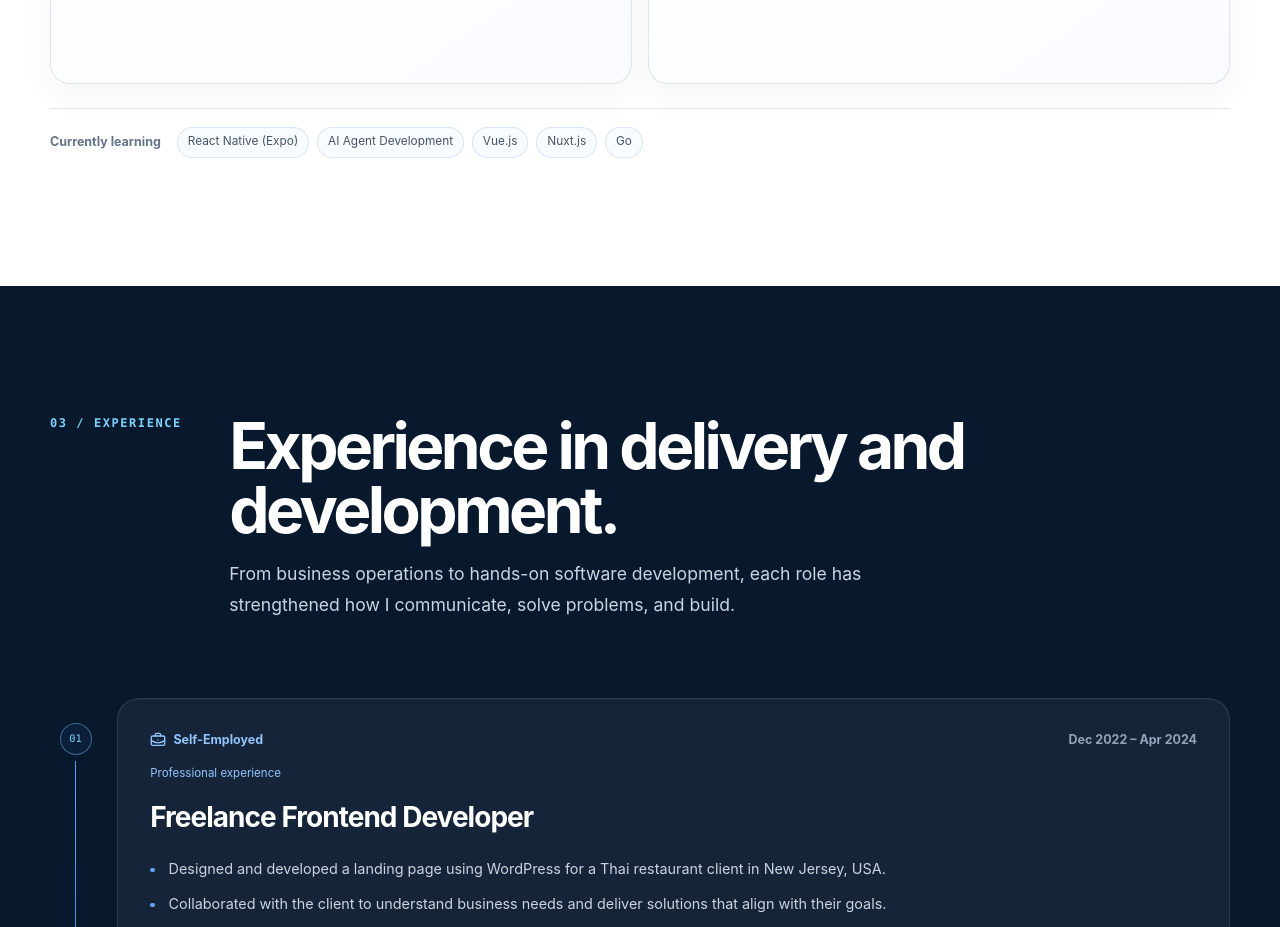
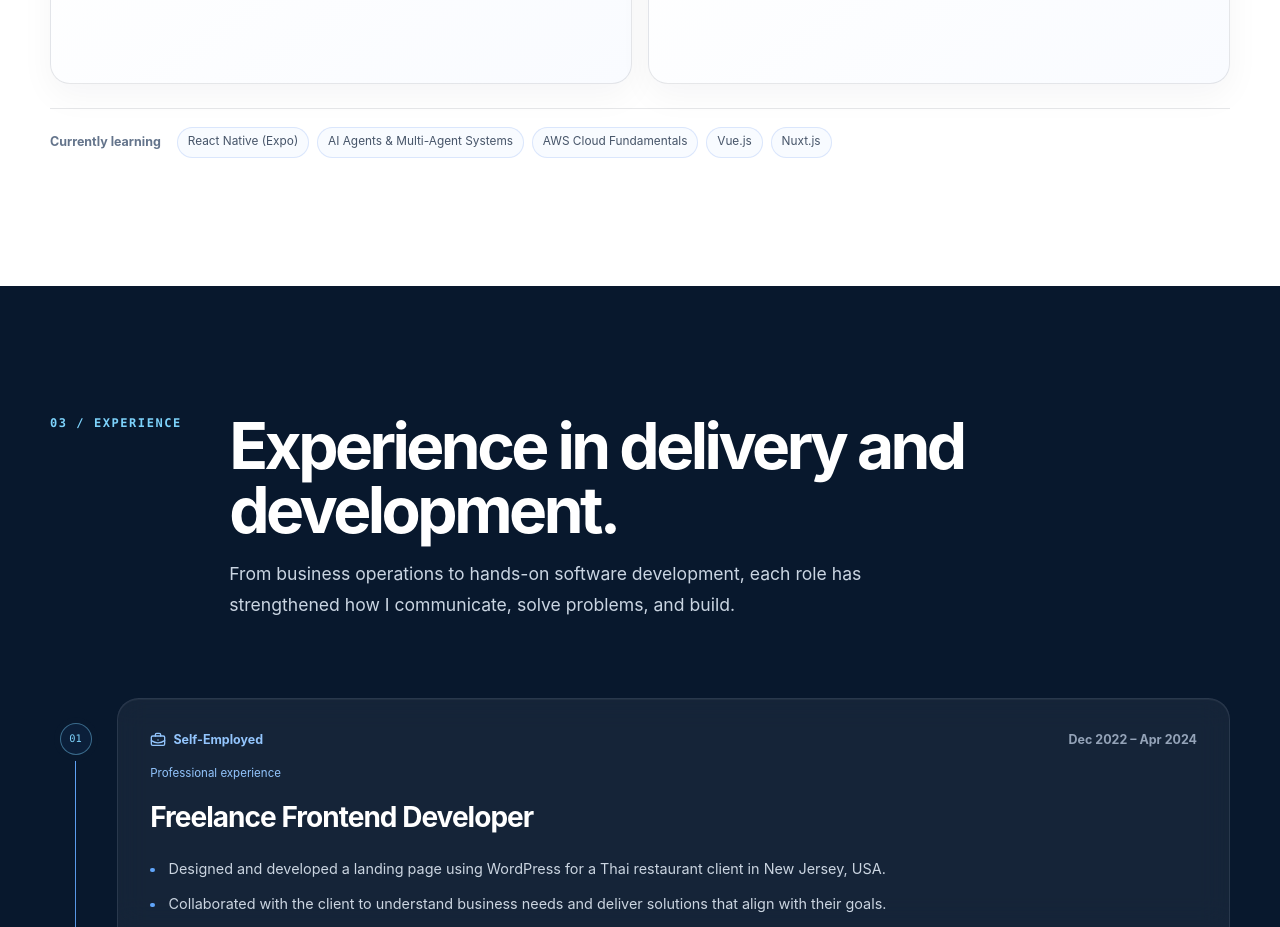
Before and after one commit to TheetawatCode/Theetawat-Portfolio, a Next.js app: page / in a window 1280 px wide. Shown: the part 3760-4687 px from the top of the page. Built offline with nearby package versions, Linux system fonts and the light colour scheme.

Commit message:
chore: refine currently learning skills

```diff
--- a/src/data/portfolio.ts
+++ b/src/data/portfolio.ts
@@ -90,7 +90,7 @@ export const skillGroups: SkillGroup[] = [
   },
 ];
 
-export const currentlyLearningSkills = ["React Native (Expo)", "AI Agent Development", "Vue.js", "Nuxt.js", "Go"];
+export const currentlyLearningSkills = ["React Native (Expo)", "AI Agents & Multi-Agent Systems", "AWS Cloud Fundamentals", "Vue.js", "Nuxt.js"];
 
 export const certificates: Certificate[] = [
   {
```
